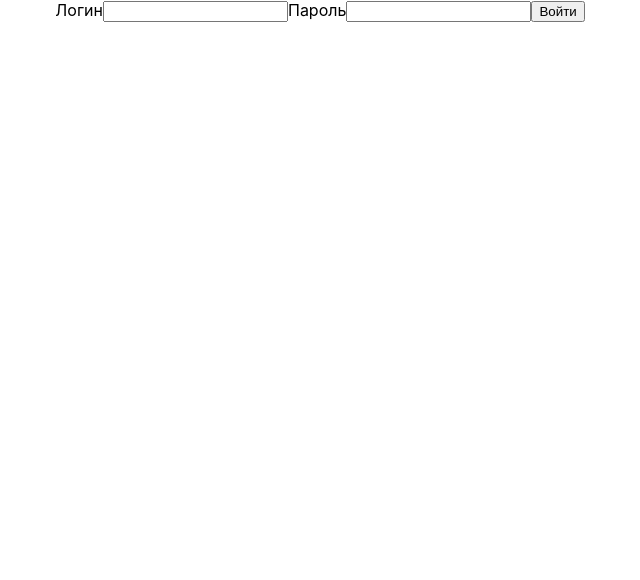
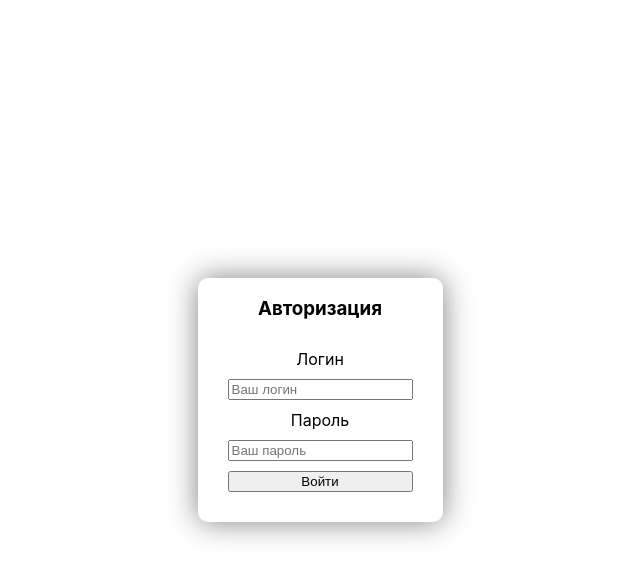
Before and after one commit to KucherenkoIvan/Authorization, a React (Create React App) app in the folder admin/: page / in a window 1280 px wide. Shown: the top 580 px of the page, without its empty margins (320-960 px from the left). Built offline with nearby package versions, Linux system fonts and the light colour scheme.

Commit message:
Добавили обработчик на авторизацию

```diff
--- a/admin/src/App.js
+++ b/admin/src/App.js
@@ -1,5 +1,5 @@
 import logo from './logo.svg';
-import './App.css';
+import './App.scss';
 import Auth from './components/auth/Auth';
 
 function App() {
--- a/admin/src/App.css
+++ b/admin/src/App.scss
@@ -1,5 +1,10 @@
 .App {
   text-align: center;
+  display: flex;
+  justify-content: center;
+  width: 100vw;
+  height: 100vh;
+  align-items: center;
 }
 
 .App-logo {
--- a/admin/src/components/auth/Auth.js
+++ b/admin/src/components/auth/Auth.js
@@ -4,19 +4,34 @@ import './style.scss';
 /*
 */
 export default function Auth(props){
+  const [value, setValue] = useState({
+    user_name: "",
+    user_password: ""
+  });
+
+  const onChange = e => setValue({
+    ...value,
+    [e.target.name]: e.target.value
+  })
+
+  console.log(value);
+
   return(
-    <div>
+    <div className="auth_div">
+      <h3 className="title_auth">
+        Авторизация
+      </h3>
       <label>
         Логин
       </label>
-      <input />
+      <input className="form_control" type="text" name="user_name" placeholder="Ваш логин" onChange={onChange}/>
 
       <label>
         Пароль
       </label>
-      <input />
+      <input className="form_control" type="password" name="user_password" placeholder="Ваш пароль" onChange={onChange}/>
 
-      <button>
+      <button className="btn">
         Войти
       </button>
     </div>
--- a/admin/src/components/auth/style.scss
+++ b/admin/src/components/auth/style.scss
@@ -0,0 +1,10 @@
+.auth_div{
+  display: flex;
+  flex-flow: column nowrap;
+  max-width: 300px;
+  max-height: 300px;
+  gap: 10px;
+  box-shadow: 0px 0px 30px gray;
+  padding: 0px 30px 30px;
+  border-radius: 10px;
+}
--- a/admin/src/index.js
+++ b/admin/src/index.js
@@ -1,6 +1,6 @@
 import React from 'react';
 import ReactDOM from 'react-dom';
-import './index.css';
+import './index.scss';
 import App from './App';
 import reportWebVitals from './reportWebVitals';
 
```
Also changed, not shown: admin/src/index.scss (renamed from admin/src/index.css).
